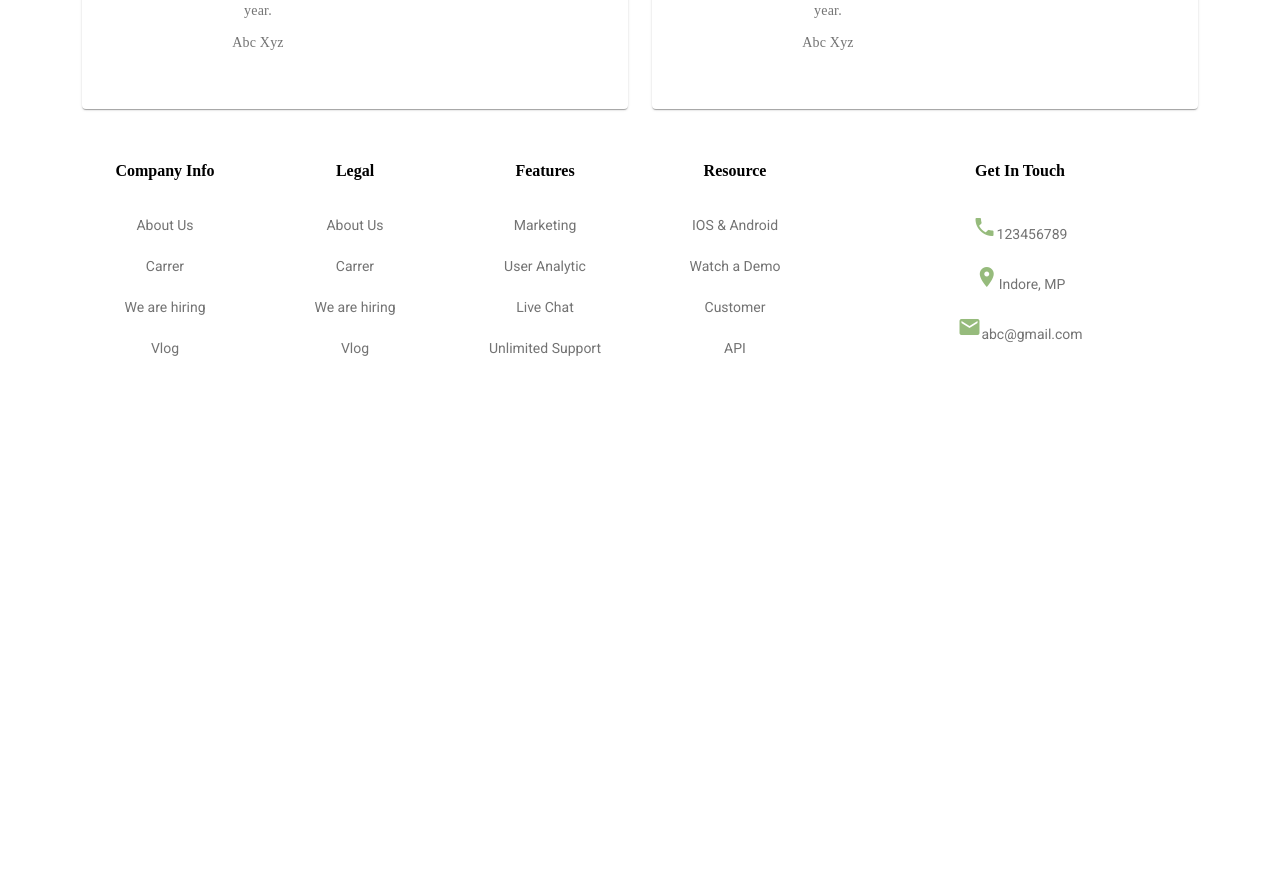
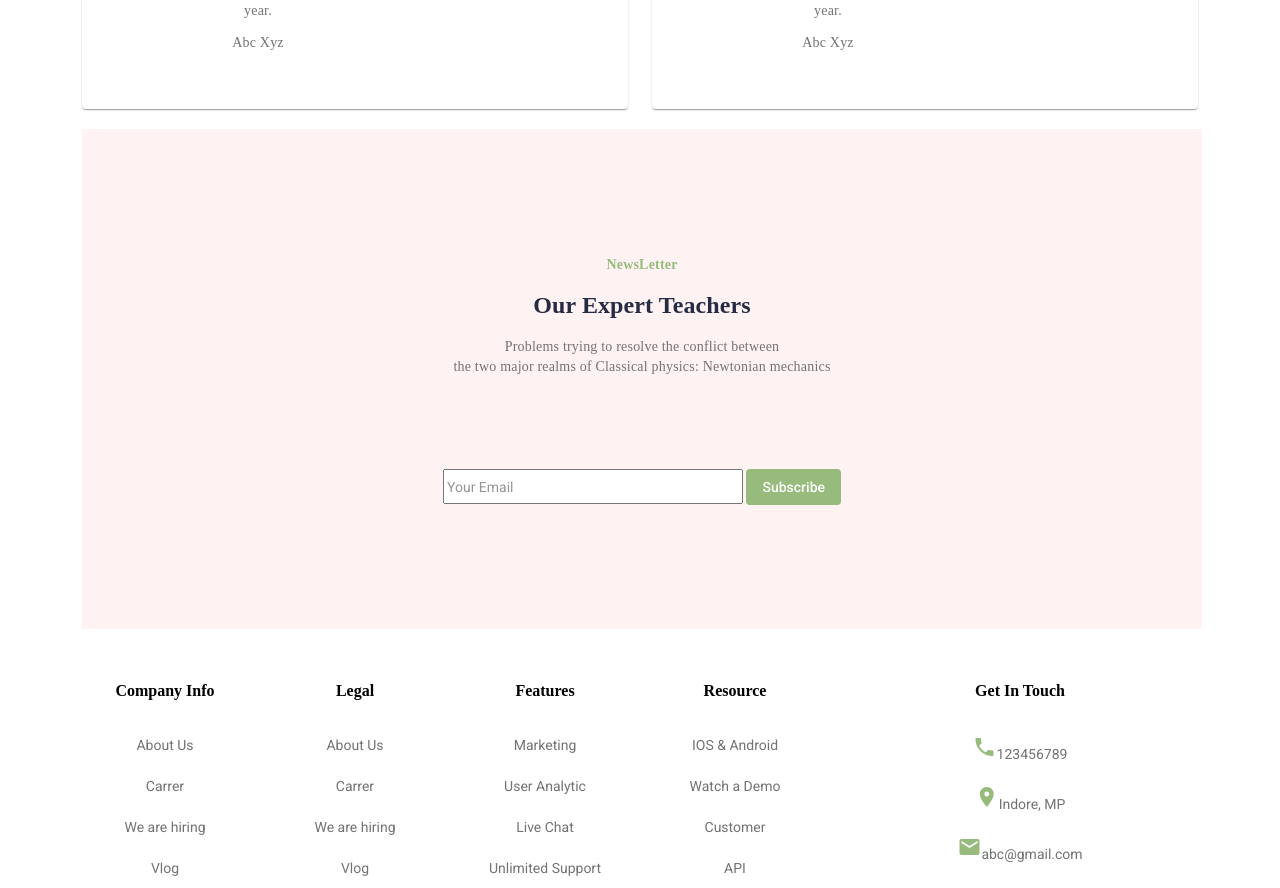
Before and after one commit to Darshani27/Figma, an Angular app: page / in a window 1280 px wide. Shown: the part 2263-3151 px from the top of the page. Before the commit the page ends 2631 px from the top, so only its background shows below. Built offline with nearby package versions, Linux system fonts and the light colour scheme.

Commit message:
Added changes for content page

```diff
--- a/src/app/main/content/content.component.css
+++ b/src/app/main/content/content.component.css
@@ -108,3 +108,55 @@ width: 320px;
 height: 60px;
 padding:none;
   }
+  .h6-heading
+  {
+    font-family: 'Montserrat';
+font-style: normal;
+font-weight: 700;
+font-size: 14px;
+line-height: 24px;
+text-align: center;
+letter-spacing: 0.2px;
+color: #96BB7C;
+
+  }
+  .h3-heading
+  {
+font-family: 'Montserrat';
+font-style: normal;
+font-weight: 700;
+font-size: 24px;
+line-height: 32px;
+text-align: center;
+letter-spacing: 0.1px;
+color: #252B42;
+  }
+  .para
+  {
+    /* paragraph */
+
+font-family: 'Montserrat';
+font-style: normal;
+font-weight: 400;
+font-size: 14px;
+line-height: 20px;
+text-align: center;
+letter-spacing: 0.2px;
+color: #737373;
+  }
+ .container1
+ {
+  width: 1120px;
+    height: 500px;
+    background: #FFF2F3;
+    flex: none;
+    order: 5;
+    flex-grow: 0;
+    display: flex;
+    justify-content: center;
+    align-items: center;
+ }
+ input{
+  width: 300px;
+  height: 35px;
+ }
--- a/src/app/main/content/content.component.html
+++ b/src/app/main/content/content.component.html
@@ -147,4 +147,23 @@
             </mat-card>
     </div>
 </div>
+<br>
+<div class="container1">
+    <div class="row">
+        <h6 class="h6-heading">NewsLetter</h6>
+        <h3 class="h3-heading">Our Expert Teachers</h3>
+        <p class="para">Problems trying to resolve the conflict between <br>
+            the two major realms of Classical physics: Newtonian mechanics</p>
+            <div class="col-md-12" style="margin-top:80px;display:flex;align-items: center;justify-content: center;">
+                    <input type="email" matInput
+                    placeholder="Your Email"> &nbsp;
+                <button mat-button style="color:white;background-color: #96BB7C;"  >
+                    Subscribe
+                </button>
+            </div>
+    </div>
 </div>
+
+
+
+</div>
--- a/src/app/shared/matmodule/matmodule.module.ts
+++ b/src/app/shared/matmodule/matmodule.module.ts
@@ -4,11 +4,11 @@ import {MatToolbarModule} from '@angular/material/toolbar';
 import {MatIconModule} from '@angular/material/icon';
 import {MatButtonModule} from '@angular/material/button';
 import {MatCardModule} from '@angular/material/card';
+import {MatInputModule} from '@angular/material/input';
 
 
 
-
-const modules=[MatToolbarModule,MatIconModule,MatButtonModule,MatCardModule]
+const modules=[MatToolbarModule,MatIconModule,MatButtonModule,MatCardModule,MatInputModule]
 
 @NgModule({
   declarations: [],
```
